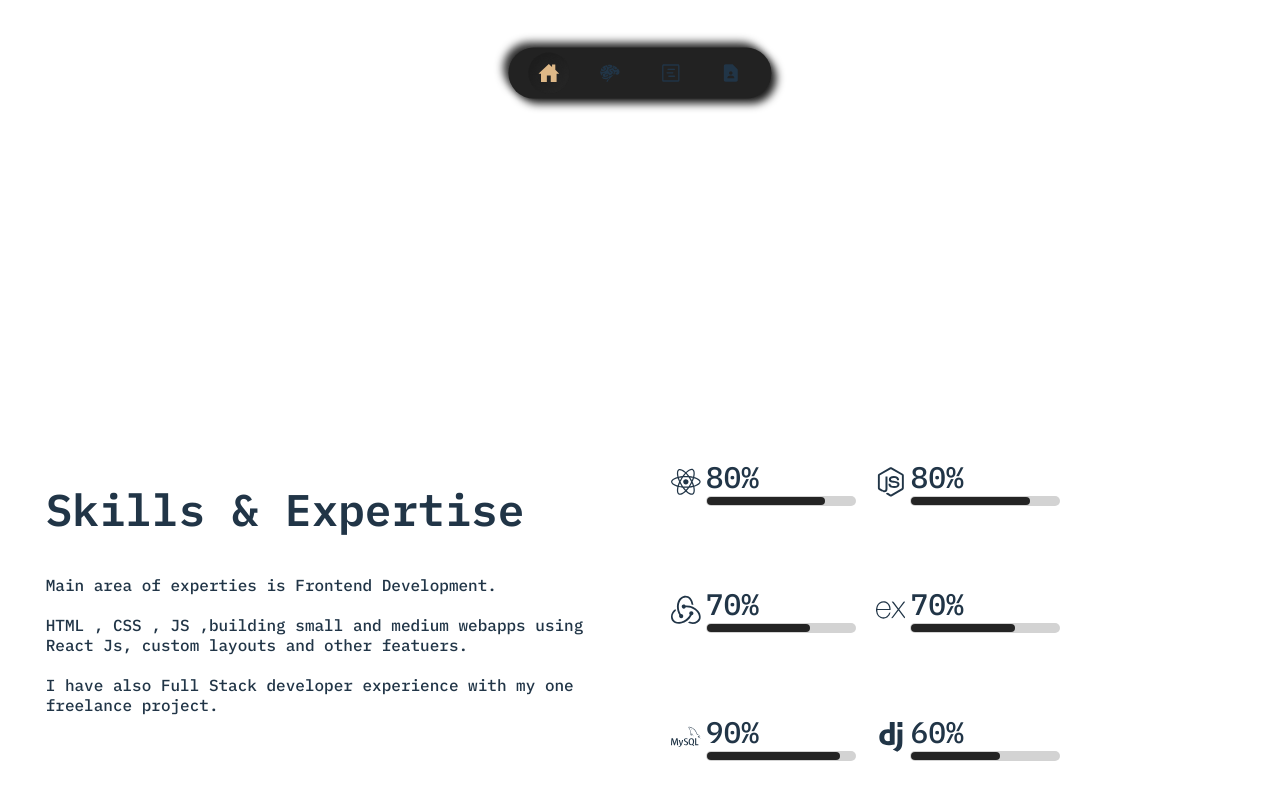
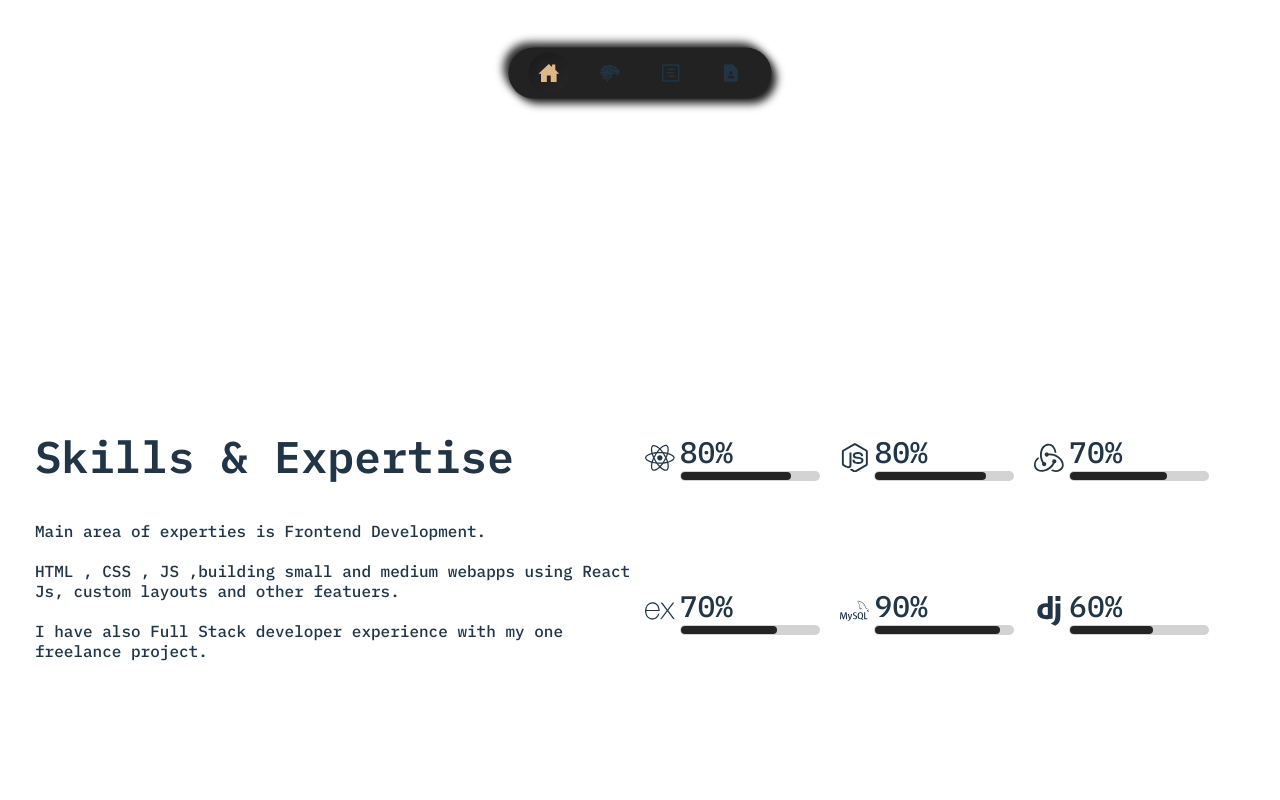
Before and after one commit to GulamAhmad-HiPER/portfolio, a React (Vite) app: page / in a window 1280 px wide. Shown: the part 666-1466 px from the top of the page. Built offline with nearby package versions, Linux system fonts and the light colour scheme.

Commit message:
2 section completed

```diff
--- a/src/components/Counter/Counter.css
+++ b/src/components/Counter/Counter.css
@@ -6,7 +6,7 @@ progress[value] {
     -moz-appearance: none;
     appearance: none;
     border: none;
-    width: 150px;
+    width: 140px;
     height:10px;
     margin: 0 10px;
     border-radius: 10em;
--- a/src/pages/Home/Home.module.css
+++ b/src/pages/Home/Home.module.css
@@ -7,7 +7,11 @@
     align-items: center;
     flex-wrap: wrap;
     gap:10px;
+    box-sizing:border-box;
     line-height: 1;
+    & > div{
+        width: clamp(18.75rem, 15.1786rem + 17.8571vw, 31.25rem);
+    }
     & .heading{
         line-height: 0;
     }
@@ -15,9 +19,9 @@
         line-height: 1.2;
     }
     & .content {
-        width: clamp(18.75rem, 15.1786rem + 17.8571vw, 31.25rem);
         margin-top:50px;
     }
+
     & .btn{
         display: flex;
         gap:10px;
--- a/src/pages/Skills/Skill.jsx
+++ b/src/pages/Skills/Skill.jsx
@@ -11,7 +11,7 @@ import CounterAnimation from "../../components/Counter/CounterAnimation";
 const Skill = () => {
   return (
     <section id="skill" className={style.skill}>
-      <div className={`  ${style.skill_container}`}>
+      <div className={style.skill_container}>
         <h1 className="primary-fs">
           <Imganimation
             text="Skills & Expertise"
--- a/src/pages/Skills/Skill.module.css
+++ b/src/pages/Skills/Skill.module.css
@@ -1,25 +1,23 @@
 .skill {
   width: 100%;
-  height: 100vh;
+  height:100%;
   padding: clamp(1rem, 0.7143rem + 1.4286vw, 2rem);
   box-sizing: border-box;
   display: flex;
   justify-content: center;
   align-content: center;
   flex-wrap: wrap;
-  margin-top: 1rem;
   gap: 10px;
   & > div {
     min-width: 300px;
-    flex: 1 0 0;
+    max-width:600px;
+    flex:1 0 0;
   }
 }
-.skill_container {
-  padding: 1rem;
-}
+
 
 .skill_view {
-  margin-left: 20px;
+  /* margin-left: 10px; */
   font-size: clamp(1rem, 0.7143rem + 1.4286vw, 2rem);
   display: flex;
   flex-wrap: wrap;
```
